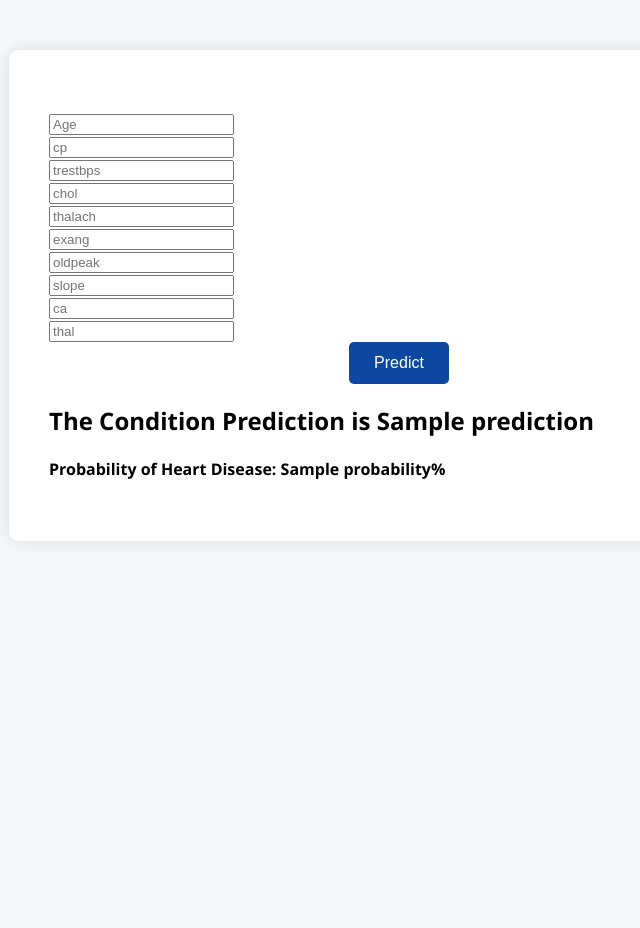
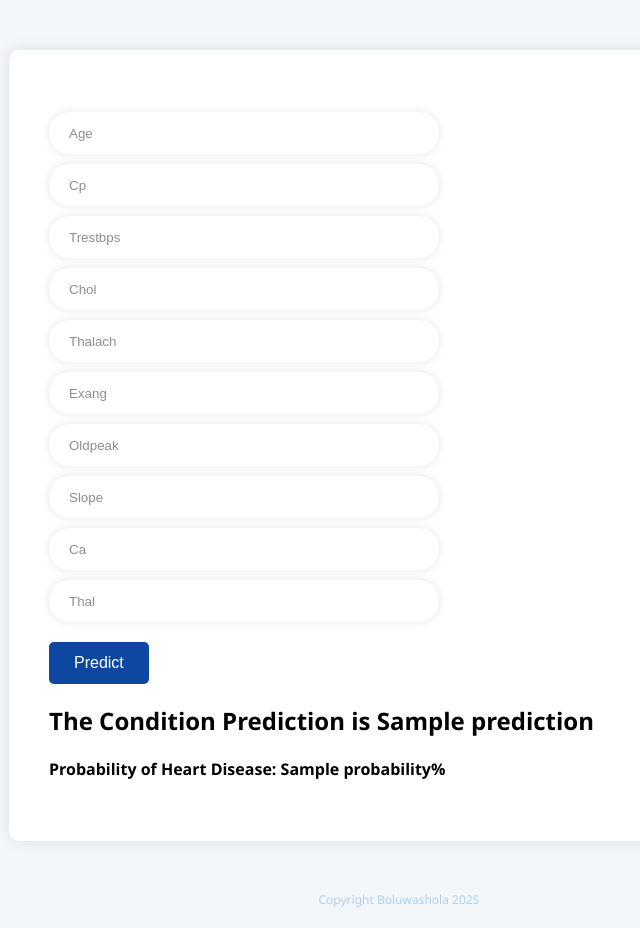
Before and after one commit to Boluwashola/Heart_Disease_Prediction_project, a Flask app: template Deployment/templates/index.html in a window 1280 px wide. Shown: the whole page, without its empty margins (241-881 px from the left). Before the commit the page ends 479 px from the top, so only its background shows below. Run offline with Flask 3, Linux system fonts and the light colour scheme; the template is opened without the code that fills it: most values are stand-ins (such as "Sample title", 1, 10 or a date in 2020); parts of the project's set-up code (start-up, migrations or seed data) failed here and were passed over.

Commit message:
Deploying Now

```diff
--- a/Deployment/static/css/style.css
+++ b/Deployment/static/css/style.css
@@ -20,6 +20,18 @@ h1 {
     color: #0d47a1;
 }
 
+#Form .form_input {
+    padding: 20px;
+    width: 350px;
+    height:2px;
+    border: none;
+    color: #e3f2fd;
+    margin-bottom: 10px;
+    border-radius: 20px 20px 20px 20px;
+    box-shadow: 0 0 9px rgba(0,0,0,0.1);
+    transition: background-color 0.3s ease;
+}
+
 .form-group {
     margin-bottom: 20px;
 }
@@ -38,6 +50,14 @@ input[type="number"] {
     border-radius: 5px;
 }
 
+.form_input::placeholder{
+    color: rgb(142, 142, 143);
+}
+
+.form_input:hover {
+    background-color: #d7eaff;
+    outline: none;
+}
 button {
     background-color: #0d47a1;
     color: white;
@@ -45,8 +65,8 @@ button {
     border: none;
     border-radius: 5px;
     font-size: 16px;
-    display: block;
-    margin: 0 auto;
+    display: flex;
+    margin-top: 10px;
     cursor: pointer;
     transition: background-color 0.3s ease;
 }
@@ -63,3 +83,12 @@ button:hover {
     border-radius: 5px;
     text-align: center;
 }
+
+.footer {
+    position: relative;
+    text-align: center;
+    margin-bottom: 20px;
+    font-family: 'Segoe UI', sans-serif;
+    color: #abd1f0;
+    font-size: 12px;
+}
--- a/Deployment/templates/index.html
+++ b/Deployment/templates/index.html
@@ -8,17 +8,17 @@
 </head>
 <body>
     <div class="container">
-        <form method="POST" action="/predict"><br>
-            <input type="text" name="age" placeholder="Age" required = 'Required'><br>
-            <input type="text" name="cp" placeholder="cp" required = 'Required'><br>
-            <input type="text" name="trestbps" placeholder="trestbps" required = 'Required'><br>
-            <input type="text" name="chol" placeholder="chol" required = 'Required'><br>
-            <input type="text" name="thalach" placeholder="thalach" required = 'Required'><br>
-            <input type="text" name="exang" placeholder="exang" required = 'Required'><br>
-            <input type="text" name="oldpeak" placeholder="oldpeak" required = 'Required'><br>
-            <input type="text" name="slope" placeholder="slope" required = 'Required'><br>
-            <input type="text" name="ca" placeholder="ca" required = 'Required'><br>
-            <input type="text" name="thal" placeholder="thal" required = 'Required'><br>
+        <form method="POST" action="/predict" id="Form"><br>
+            <input type="text" name="age" placeholder="Age" required = 'Required' class="form_input"><br>
+            <input type="text" name="cp" placeholder="Cp" required = 'Required' class="form_input"><br>
+            <input type="text" name="trestbps" placeholder="Trestbps" required = 'Required' class="form_input"><br>
+            <input type="text" name="chol" placeholder="Chol" required = 'Required' class="form_input"><br>
+            <input type="text" name="thalach" placeholder="Thalach" required = 'Required' class="form_input"><br>
+            <input type="text" name="exang" placeholder="Exang" required = 'Required' class="form_input"><br>
+            <input type="text" name="oldpeak" placeholder="Oldpeak" required = 'Required' class="form_input"><br>
+            <input type="text" name="slope" placeholder="Slope" required = 'Required' class="form_input"><br>
+            <input type="text" name="ca" placeholder="Ca" required = 'Required' class="form_input"><br>
+            <input type="text" name="thal" placeholder="Thal" required = 'Required' class="form_input"><br>
 
             <button type="submit" class="primary_button">Predict</button>
         </form>
@@ -35,4 +35,8 @@
         <h4>Probability of Heart Disease: {{ probability }}%</h4>
     </div>
 </body>
+
+<footer class="footer">
+    Copyright Boluwashola 2025
+</footer>
 </html>
```
Also changed, not shown: Deployment/static/prob_plot.png.
